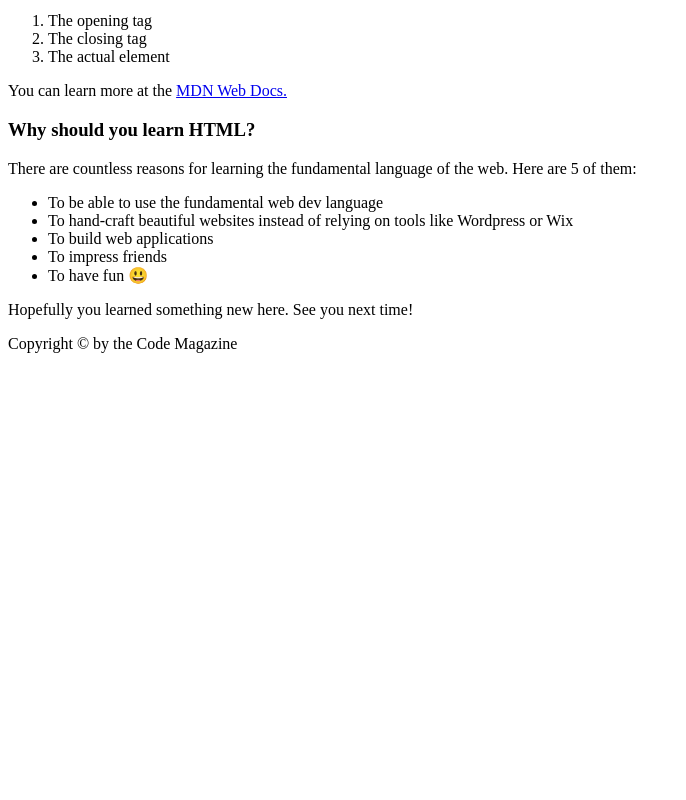
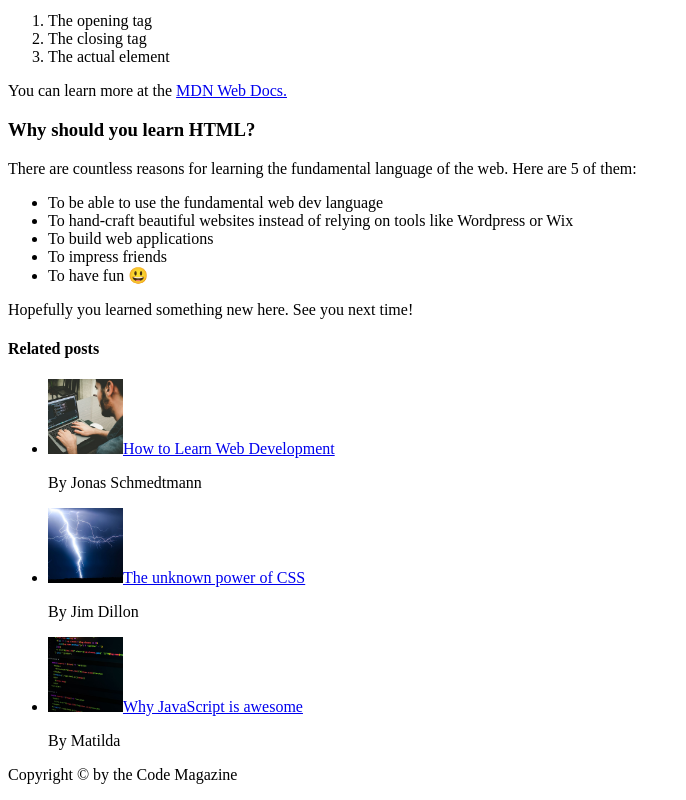
Before and after one commit to aston1337/Portfolio, a plain HTML site: page Blog/index.html in a window 1280 px wide. Shown: the part 691-1491 px from the top of the page, without its empty margins (0-686 px from the left). Before the commit the page ends 1060 px from the top, so only its background shows below. Drawn offline with Linux system fonts and the light colour scheme.

Commit message:
feat: add post links

```diff
--- a/Blog/index.html
+++ b/Blog/index.html
@@ -53,6 +53,14 @@
     </ul>
     <p>Hopefully you learned something new here. See you next time!</p>
 </article>
+<aside>
+    <h4>Related posts</h4>
+    <ul>
+        <li><a href="#"><img src="img/related-1.jpg" alt="related-pic" width="75" height="75">How to Learn Web Development</a><p>By Jonas Schmedtmann</p></li>
+        <li><a href="#"><img src="img/related-2.jpg" alt="related-pic" width="75" height="75">The unknown power of CSS</a><p>By Jim Dillon</p></li>
+        <li><a href="#"><img src="img/related-3.jpg" alt="related-pic" width="75" height="75">Why JavaScript is awesome</a><p>By Matilda</p></li>
+    </ul>
+</aside>
 <footer>
     <p>Copyright &copy; by the Code Magazine</p>
 </footer>
```
